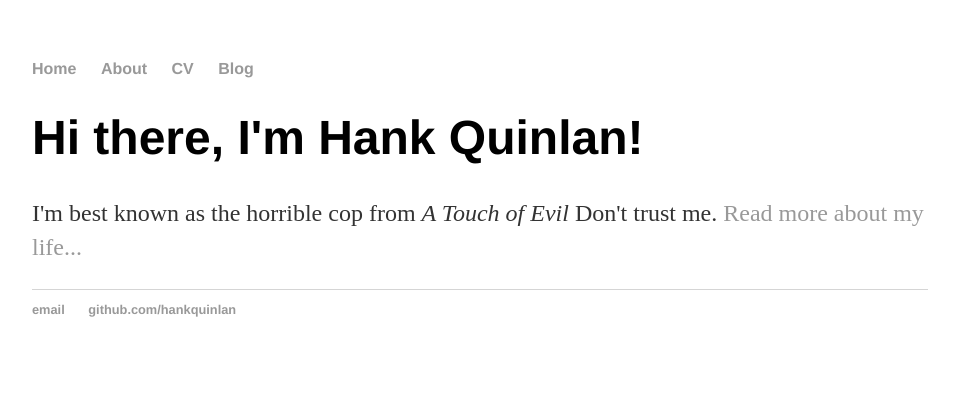
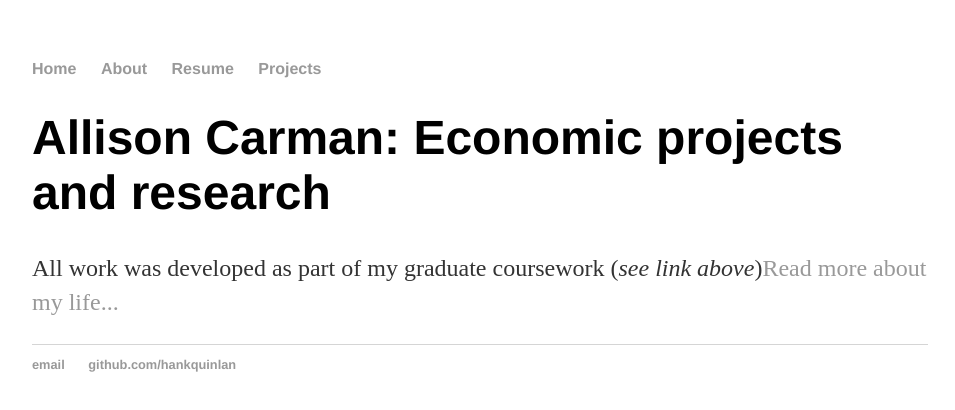
Before and after one commit to AllisonCarman/AllisonCarman.github.io, a plain HTML site: page index.html in a window 1280 px wide. Shown: the whole page, without its empty margins (160-1115 px from the left). Drawn offline with Linux system fonts and the light colour scheme.

Commit message:
Update index.html

```diff
--- a/index.html
+++ b/index.html
@@ -1,7 +1,7 @@
 <!DOCTYPE html>
 <html>
 	<head>
-		<title>Hank Quinlan, Horrible Cop</title>
+		<title>Allison Carman</title>
 		<!-- link to main stylesheet -->
 		<link rel="stylesheet" type="text/css" href="/css/main.css">
 	</head>
@@ -10,14 +10,14 @@
     		<ul>
         		<li><a href="/">Home</a></li>
 	        	<li><a href="/about">About</a></li>
-        		<li><a href="/cv">CV</a></li>
-        		<li><a href="/blog">Blog</a></li>
+        		<li><a href="/resume">Resume</a></li>
+        		<li><a href="/work">Projects</a></li>
     		</ul>
 		</nav>
 		<div class="container">
     		<div class="blurb">
-        		<h1>Hi there, I'm Hank Quinlan!</h1>
-				<p>I'm best known as the horrible cop from <em>A Touch of Evil</em> Don't trust me. <a href="/about">Read more about my life...</a></p>
+        		<h1>Allison Carman: Economic projects and research</h1>
+				<p>All work was developed as part of my graduate coursework (<em>see link above</em>)<a href="/about">Read more about my life...</a></p>
     		</div><!-- /.blurb -->
 		</div><!-- /.container -->
 		<footer>
```
